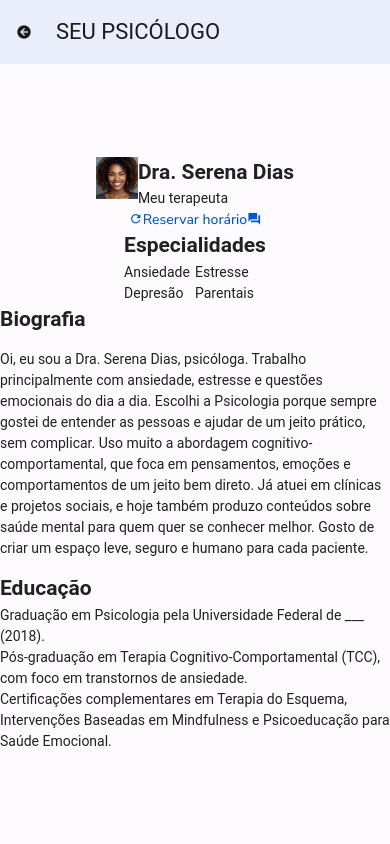
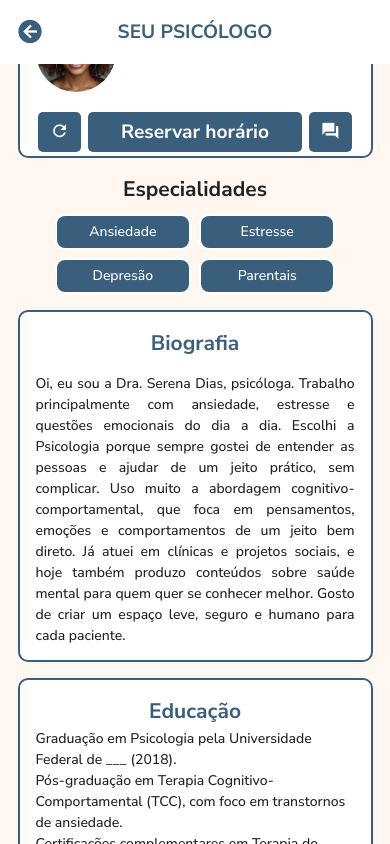
Before and after one commit to Git-Eduardo-Henrique/ClearMind_App, a website: page Clearmind/www/perfil.html in a window 390 px wide. Drawn offline with Linux system fonts and the light colour scheme; some packages are replaced by stand-ins of ours.

Commit message:
perfil_v0.5

```diff
--- a/Clearmind/www/css/perfil.css
+++ b/Clearmind/www/css/perfil.css
@@ -5,6 +5,10 @@
     flex-direction: column;
     align-items: center;
     justify-content: center;
+
+    gap: 1rem;
+
+    background-color: var(--white);
 }
 
 /* card psicologa */
@@ -12,11 +16,39 @@
     display: flex;
     flex-direction: column;
     align-items: center;
+    justify-content: center;
+
+    gap: 1rem;
+
+    width: 90%;
+    height: 12rem;
+
+    background-color: #ffffff;
+
+    border: 2px solid var(--dark_blue);
+    border-radius: 10px;
 }
 
 .div_info_pscio {
     display: flex;
     flex-direction: row;
+    gap: 1rem;
+
+    width: 100%;
+}
+
+.div_info_pscio img {
+    width: 80px;
+    height: 80px;
+    border-radius: 50%;
+    object-fit: cover;
+
+    margin-left: 1rem;
+}
+
+.serena_span {
+    font-style: italic;
+    color: var(--dark_blue);
 }
 
 .info_pscio_texts {
@@ -25,8 +57,40 @@
 }
 
 .botoes_card_psico {
-    display: flex;
-    flex-direction: row;
+    display: grid;
+    grid-template-columns: 1fr 5fr 1fr;
+    align-content: center;
+    justify-content: center;
+
+    width: 90%;
+    height: 3rem;
+}
+
+.botoes_psico {
+    font-weight: bold;
+    font-size: 1.2rem;
+
+    background-color: var(--dark_blue);
+    color: #ffffff;
+
+    border-radius: 5px;
+
+    width: 95%;
+    height: 100%;
+}
+
+.botoes_psico_pequeno {
+    font-weight: bold;
+    font-size: 1.2rem;
+
+    background-color: var(--dark_blue);
+    color: #ffffff;
+
+    border-radius: 5px;
+
+    width: 95%;
+
+    height: 2.5rem;
 }
 
 /* tags */
@@ -34,27 +98,79 @@
 .div_tags {
     display: flex;
     flex-direction: column;
+    align-items: center;
+
+    gap: 0.5rem;
+
+    width: 90%;
 }
 
 .tags {
     display: grid;
     grid-template-columns: 1fr 1fr;
+    gap: 0.5rem 0.5rem;
+
+    width: 80%;
+}
+
+.tags span {
+    display: flex;
+    align-items: center;
+    justify-content: center;
+
+    background-color: var(--dark_blue);
+    border-radius: 10px;
+    border: 2px solid #ffffff;
+
+    color: #ffffff;
+
+    height: 2rem;
 }
 
 /* bio e listas */
 
 .bio {
+    background-color: #ffffff;
+    width: 90%;
 
+    border-radius: 10px;
+    border: 2px solid var(--dark_blue)
 }
 
 .bio_titulo{
-
+    padding-top: 1rem;
+    color: var(--dark_blue);
 }
 
 .bio_p {
-
+    text-align: justify;
+    padding-left: 1rem;
+    padding-right: 1rem;
 }
 
 .bio_list {
+    padding-left: 1rem;
+    padding-right: 1rem;
+    list-style-type: none;
+}
 
+/* navbar */
+.navbar_perfil_fundo {
+    background-color: #ffffff;
 }
+
+.nav_titulo {
+  position: absolute;
+  left: 50%;
+  transform: translateX(-50%);
+  text-align: center;
+
+  font-size: 1.2rem;
+  font-weight: bold;
+  color: var(--dark_blue);
+}
+
+.nav_icone {
+  font-size: 28px;
+  color: var(--dark_blue);
+}
--- a/Clearmind/www/perfil.html
+++ b/Clearmind/www/perfil.html
@@ -32,53 +32,53 @@
             <!-- Initial Page, "data-name" contains page name -->
             <div data-name="perfil" class="page color-theme-blue">
                 <div class="navbar">
-                    <div class="navbar-bg"></div>
+                    <div class="navbar-bg navbar_perfil_fundo"></div>
                         <div class="navbar-inner sliding">
                             <div class="left">
                                 <a class="link back" href="veri_psico.html">
-                                    <i class="mdi mdi-arrow-left-circle"></i>
+                                    <i class="mdi mdi-arrow-left-circle nav_icone"></i>
                                 </a>
                             </div>
-                        <div class="title">SEU PSICÓLOGO</div>
+                        <div class="nav_titulo nunito_font">SEU PSICÓLOGO</div>
                     </div>
                 </div>
 
                 <div class="page-content hide-navbar-on-scroll page_bio">
                     <div class="div_card">
                         <div class="div_info_pscio">
-                            <img src="img/serena.png" alt="serena" height="42px">
+                            <img src="img/serena.png" alt="serena">
                             <div class="info_pscio_texts">
-                                <h2>Dra. Serena Dias</h2>
-                                <span>Meu terapeuta</span>
+                                <h2 class="nunito_font">Dra. Serena Dias</h2>
+                                <span class="nunito_font serena_span">Meu terapeuta</span>
                             </div>
                         </div>
                         <div class="botoes_card_psico">
                             <div class="text-align-center">
-                                <a class="link custom_link">
+                                <a class="link botoes_psico_pequeno">
                                     <i class="mdi mdi-refresh"></i>
                                 </a>
                             </div>
                             <div class="text-align-center">
-                                <a href="/sessoes/" class="link custom_link nunito_font">Reservar horário</a>
+                                <a href="/sessoes/" class="link nunito_font botoes_psico">Reservar horário</a>
                             </div>
                             <div class="text-align-center">
-                                <a href="/mensagens/" class="link custom_link">
+                                <a href="/mensagens/" class="link botoes_psico_pequeno">
                                     <i class="mdi mdi-forum"></i>
                                 </a>
                             </div>
                         </div>
                     </div>
-                    <div class="div_tags">
+                    <div class="div_tags nunito_font">
                         <h2>Especialidades</h2>
-                        <div class="tags">
+                        <div class="tags text-align-center">
                             <span>Ansiedade</span>
                             <span>Estresse</span>
                             <span>Depresão</span>
                             <span>Parentais</span>
                         </div>
                     </div>
-                    <div class="bio">
-                        <h2 class="bio_titulo">Biografia</h2>
+                    <div class="bio nunito_font">
+                        <h2 class="bio_titulo text-align-center">Biografia</h2>
                         <p class="bio_p">
                             Oi, eu sou a Dra. Serena Dias, psicóloga. Trabalho principalmente com ansiedade, estresse e questões emocionais do
                             dia a dia. Escolhi a Psicologia porque sempre gostei de entender as pessoas e ajudar de um jeito prático,
@@ -87,8 +87,8 @@
                             quem quer se conhecer melhor. Gosto de criar um espaço leve, seguro e humano para cada paciente.
                         </p>
                     </div>
-                    <div class="bio">
-                        <h2 class="bio_titulo">Educação</h2>
+                    <div class="bio nunito_font">
+                        <h2 class="bio_titulo text-align-center">Educação</h2>
                         <ul class="bio_list">
                             <li>Graduação em Psicologia pela Universidade Federal de ___ (2018).</li>
                             <li>Pós-graduação em Terapia Cognitivo-Comportamental (TCC), com foco em transtornos de ansiedade.</li>
```
